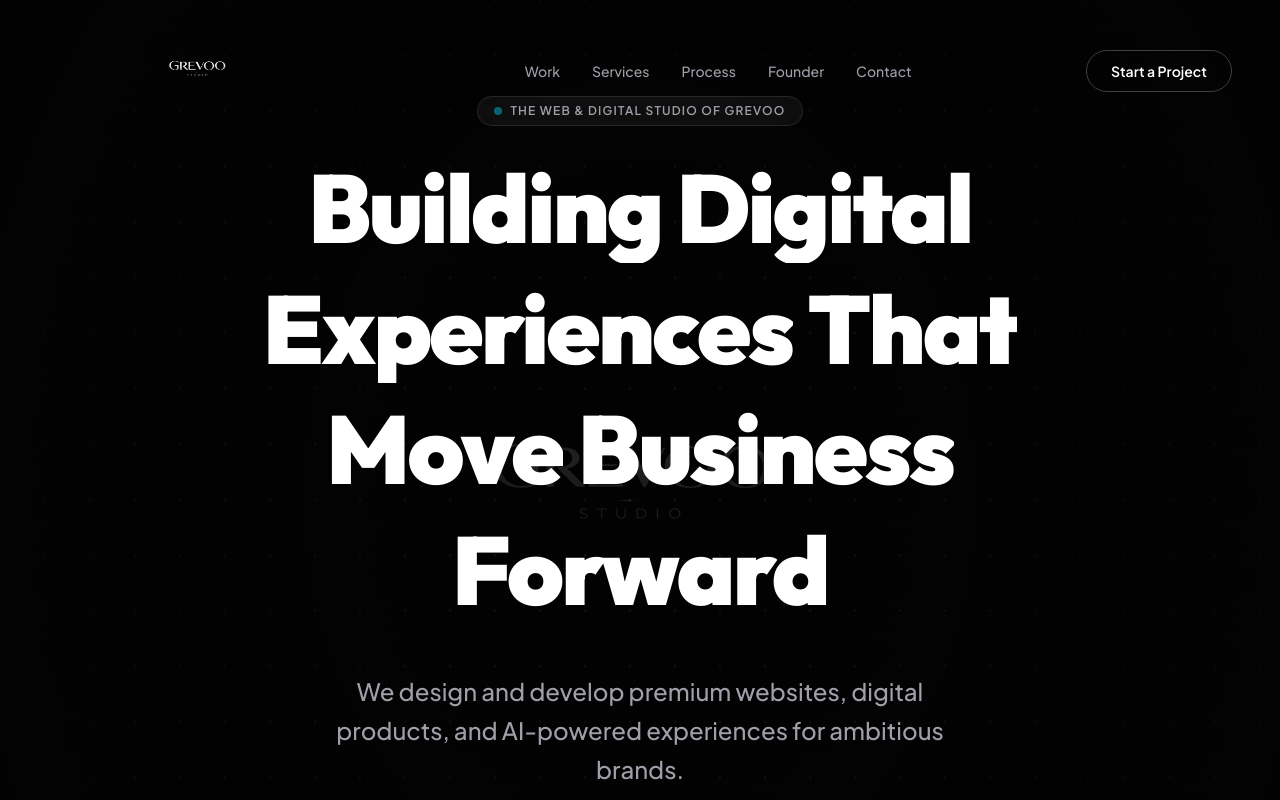
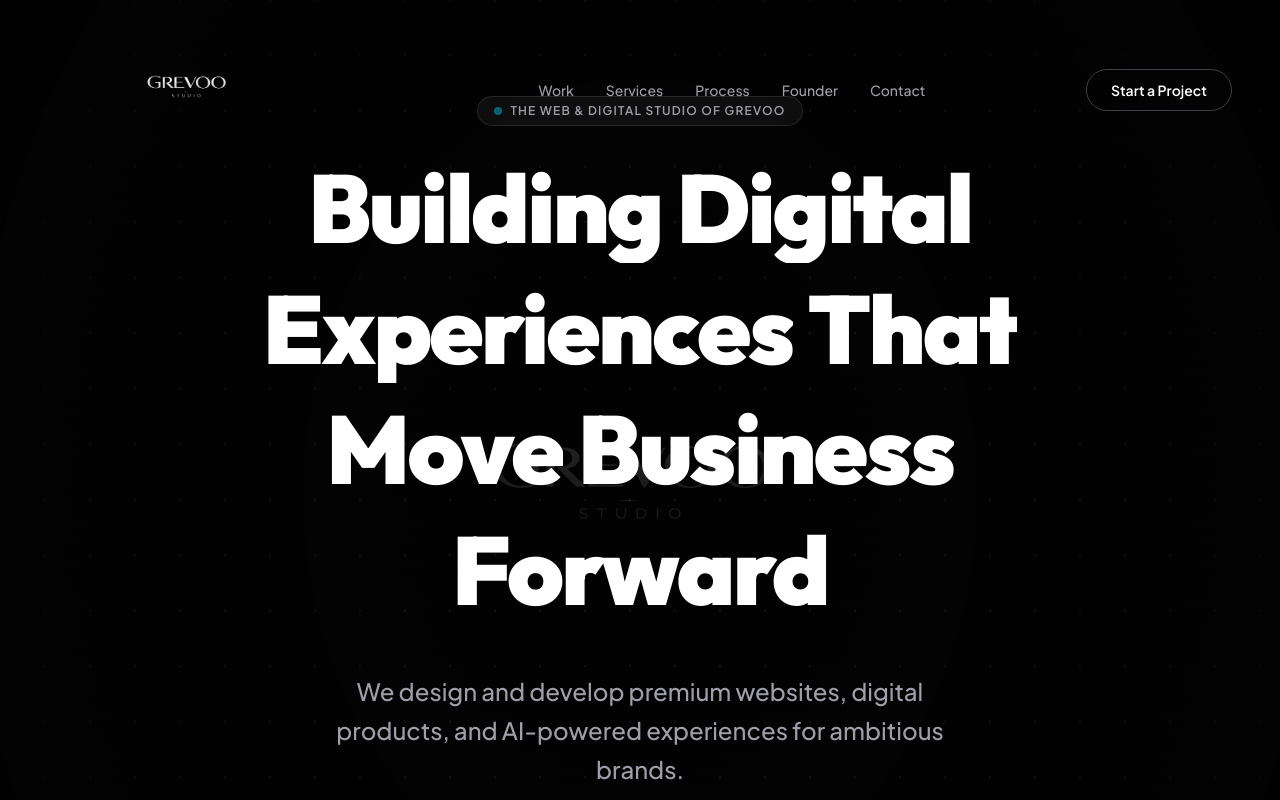
Before and after one commit to Saman-Sunasara/Grevoo-studio, a Next.js app: page / in a window 1280 px wide. Shown: the top 800 px of the page. Built offline with nearby package versions, Linux system fonts and the light colour scheme.

Commit message:
feat: scale logo dimensions to 10cm * 3.5cm on desktop and shift layout slightly left

```diff
--- a/src/app/globals.css
+++ b/src/app/globals.css
@@ -98,13 +98,13 @@ body {
 
 /* Custom responsive logo scaling */
 .brand-logo-scale {
-  width: 5.5cm;
-  height: 1.7cm;
+  width: 7cm;
+  height: 2.45cm;
 }
 
 @media (min-width: 640px) {
   .brand-logo-scale {
-    width: 8cm;
-    height: 2.5cm;
+    width: 10cm;
+    height: 3.5cm;
   }
 }
--- a/src/components/Footer.tsx
+++ b/src/components/Footer.tsx
@@ -20,7 +20,7 @@ export default function Footer() {
         <div className="grid grid-cols-1 md:grid-cols-12 gap-12 md:gap-8 items-start mb-16">
           {/* Logo & Pitch */}
           <div className="md:col-span-6 flex flex-col items-start">
-            <a href="#" className="flex items-center space-x-2 group mb-6">
+            <a href="#" className="flex items-center space-x-2 group mb-6 md:-ml-12 transition-all">
               <Image
                 src="/images/logo.png"
                 alt="Grevoo Studio Logo"
--- a/src/components/Navbar.tsx
+++ b/src/components/Navbar.tsx
@@ -37,7 +37,7 @@ export default function Navbar() {
       >
         <div className="max-w-7xl mx-auto px-6 md:px-12 flex items-center justify-between">
           {/* Logo */}
-          <a href="#" className="flex items-center space-x-2 group">
+          <a href="#" className="flex items-center space-x-2 group md:-ml-12 transition-all">
             <Image
               src="/images/logo.png"
               alt="Grevoo Studio Logo"
```
